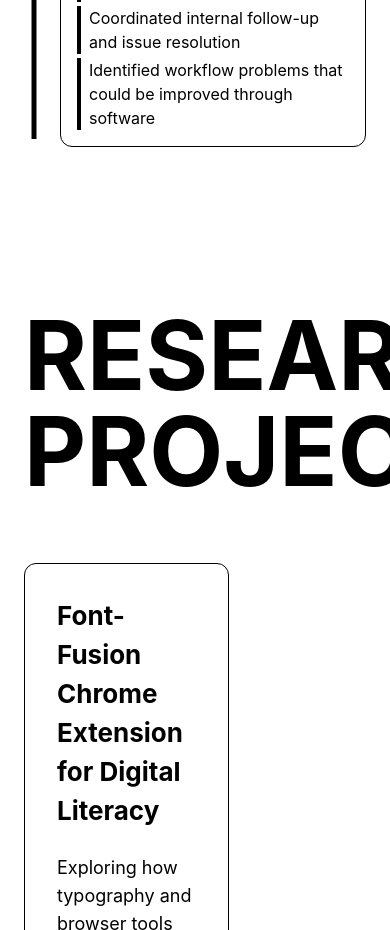
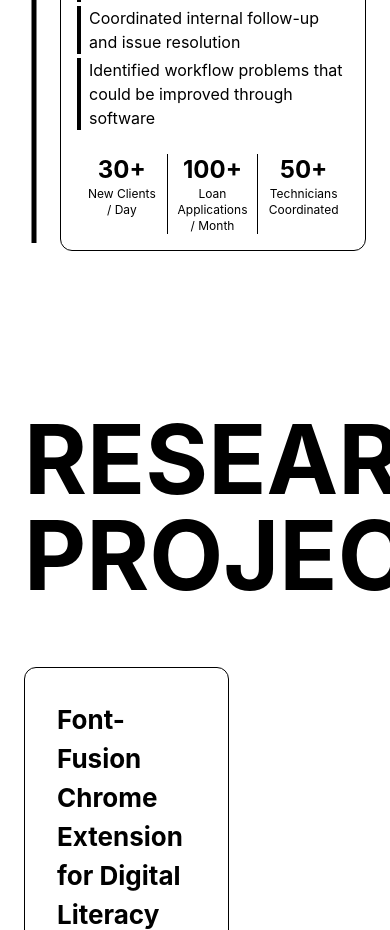
Before and after one commit to shuaiby18/portfolio, a React app: page / in a window 390 px wide. Shown: the part 5760-6690 px from the top of the page. Built offline with nearby package versions, Linux system fonts and the light colour scheme; the HTML template or start-up script is replaced by a standard one.

Commit message:
Updated Operations Card in Mobile Layout

```diff
--- a/src/components/Experience.jsx
+++ b/src/components/Experience.jsx
@@ -440,8 +440,7 @@ function Experience() {
               </ul>
 
               {/* Operations achievements - Desktop only */}
-              <div className="hidden lg:grid grid-cols-3 gap-0 mt-auto pt-6 min-w-0">
-
+              <div className="grid grid-cols-3 gap-0 mt-auto pt-6 min-w-0">
                 <div className="min-w-0 text-center border-r border-black px-2">
                   <p className="text-2xl font-bold">30+</p>
                   <p className="text-xs">New Clients / Day</p>
```
